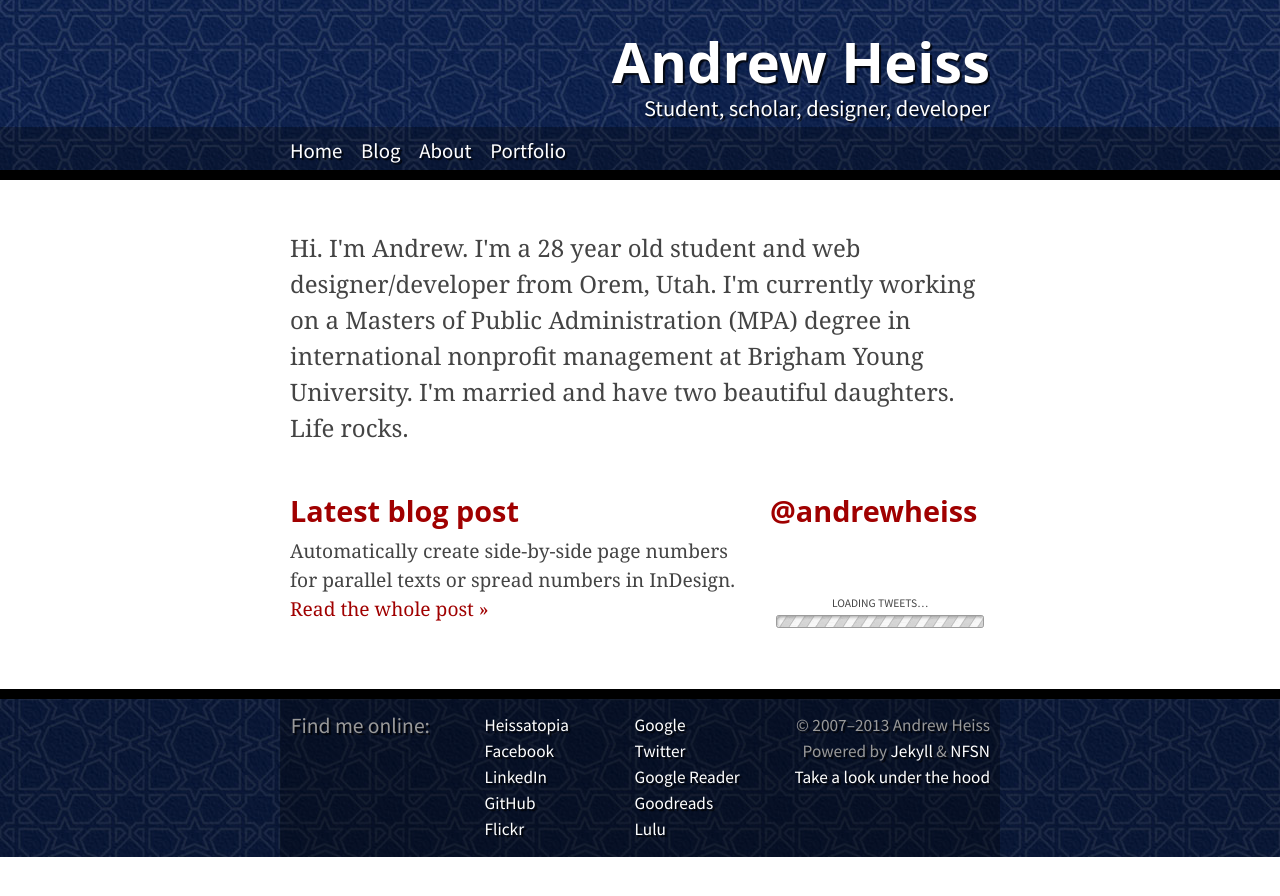
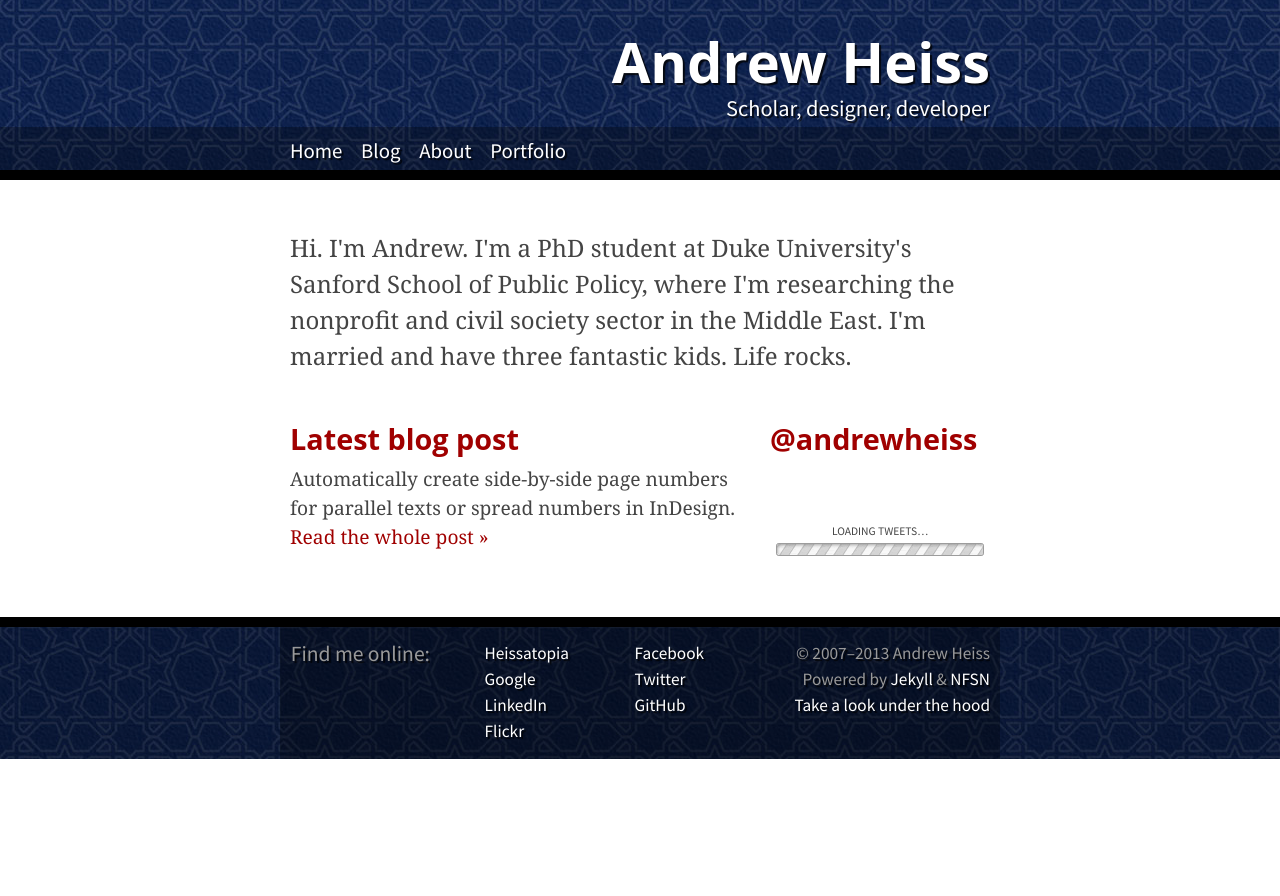
Before and after one commit to andrewheiss/ah-jekyll, a Jekyll site: the page built from index.html, in a window 1280 px wide. Shown: the top 896 px of the page. Built offline with Jekyll 4.4.1, drawn with Linux system fonts in a browser that asks for light colours; Markdown is read by kramdown in place of the engine named in the settings.

Commit message:
Update old personal details

```diff
--- a/_includes/footer.html
+++ b/_includes/footer.html
@@ -7,15 +7,12 @@
 					<div class="column grid_4 online">
 						<ul>
 							<li><a href="http://www.heissatopia.com" title="Heissatopia" rel="me">Heissatopia</a></li>
+							<li><a href="http://www.facebook.com/andrewheiss" title="Andrew Heiss on Facebook" rel="me">Facebook</a></li>
 							<li><a href="http://profiles.google.com/andrewheiss" rel="me">Google</a></li>
-							<li><a href="http://www.facebook.com/andrewheiss" title="Andrew Heiss on Facebook" rel="me">Facebook</a></li>
 							<li><a href="http://twitter.com/andrewheiss" title="Andrew Heiss on Twitter" rel="me">Twitter</a></li>
 							<li><a href="http://www.linkedin.com/in/andrewheiss" title="Andrew Heiss on LinkedIn" rel="me">LinkedIn</a></li>
-							<li><a href="http://www.google.com/reader/shared/andrewheiss" title="Andrew's Shared Items" rel="me">Google Reader</a></li>
 							<li><a href="http://github.com/andrewheiss" title="Andrew Heiss on GitHub" rel="me">GitHub</a></li>
-							<li><a href="http://www.goodreads.com/user/show/2733632-andrew-heiss" title="Andrew Heiss on Goodreads" rel="me">Goodreads</a></li>
 							<li><a href="http://www.flickr.com/photos/andrewheiss" title="Andrew Heiss on Flickr" rel="me">Flickr</a></li>
-							<li><a href="http://stores.lulu.com/andrewheiss" title="Andrew Heiss on Lulu.com" rel="me">Lulu</a></li>
 						</ul>
 					</div>
 					<div class="column grid_3 copyright">
--- a/_includes/header.html
+++ b/_includes/header.html
@@ -1,6 +1,6 @@
 <div class="row">
 				<div class="column grid_9">
 					<h1 class="title"><a href="/">Andrew Heiss</a></h1>
-					<h2 class="minibio">Student, scholar, designer, developer</h2>
+					<h2 class="minibio">Scholar, designer, developer</h2>
 				</div>
 			</div>
--- a/_plugins/filters.rb
+++ b/_plugins/filters.rb
@@ -18,7 +18,7 @@ module TextFilter
 
   def descriptionify(excerpt)
     if excerpt.nil?
-      description = 'Andrew Heiss is a student and web designer and developer from Utah who is working on his MPA in international nonprofit management at BYU.'
+      description = 'Andrew Heiss is a PhD student at the Sanford School of Public Policy at Duke University, researching the nonprofit sector in the Middle East.'
     else
       description = excerpt
     end
@@ -26,9 +26,9 @@ module TextFilter
     "#{description}"
   end
 
-  ############################################################
-  # Developing methods. I don't really thinkg I need these…
-  ############################################################
+  ###########################################################
+  # Developing methods. I don't really think I need these…
+  ###########################################################
 
   def print_r(hash, level=0)
     result = "  "*level + "{\n"
--- a/index.html
+++ b/index.html
@@ -4,7 +4,7 @@ title: Home
 ---
 <div class="row">
 	<div class="column grid_9">
-		<p id="frontbio">Hi. I'm Andrew. I'm a {% years_since 1984-09-19 %} year old student and web designer/developer from Orem, Utah. I'm currently working on a Masters of Public Administration (MPA) degree in international nonprofit management at Brigham Young University. I'm married and have two beautiful daughters. Life rocks.</p>
+		<p id="frontbio">Hi. I'm Andrew. I'm a PhD student at Duke University's Sanford School of Public Policy, where I'm researching the nonprofit and civil society sector in the Middle East. I'm married and have three fantastic kids. Life rocks.</p>
 	</div>
 </div>
 <div class="row">
```
